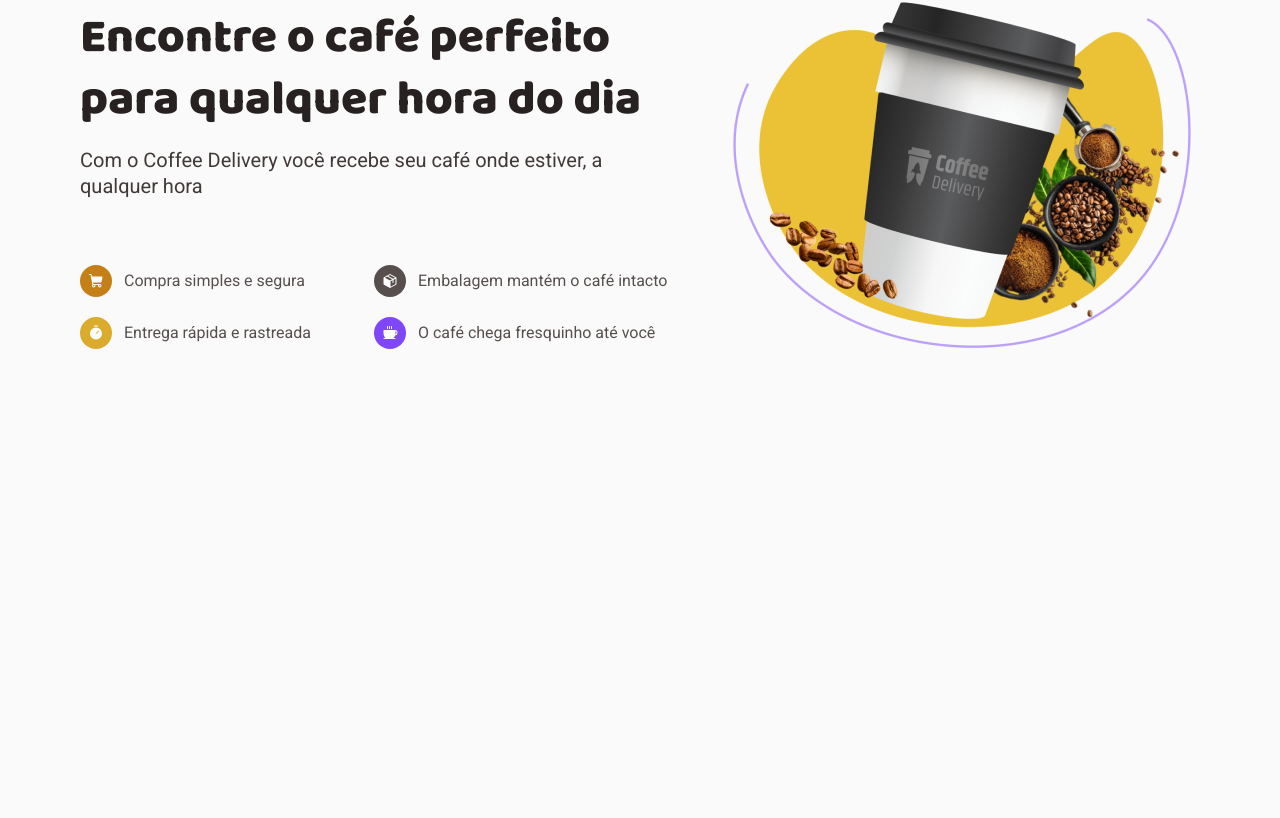
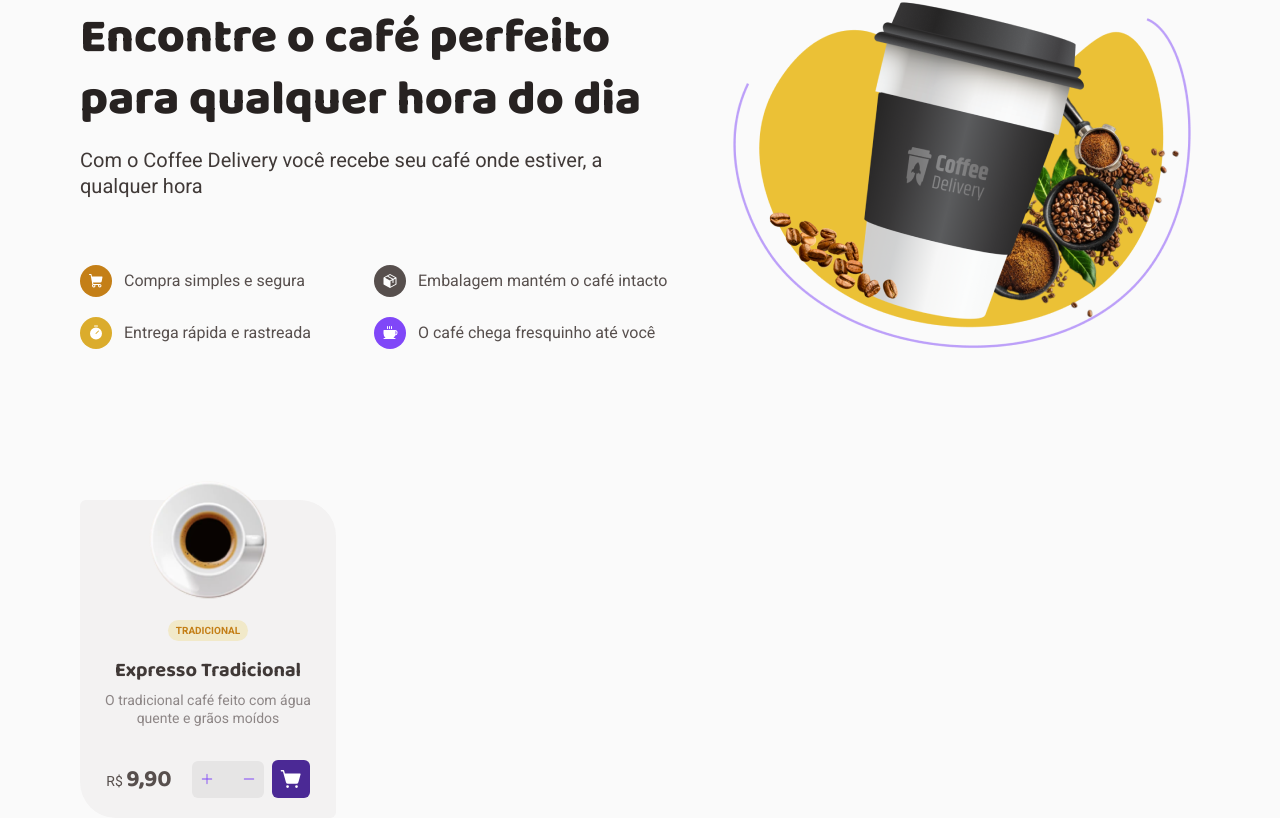
Before and after one commit to bernardodemarco/coffee-delivery, a React (Vite) app: page / in a window 1280 px wide. Shown: the part 204-1022 px from the top of the page. Before the commit the page ends 800 px from the top, so only its background shows below. Built offline with nearby package versions, Linux system fonts and the light colour scheme.

Commit message:
starting CoffeeCard component

```diff
--- /dev/null
+++ b/src/pages/Home/components/CoffeeCard/index.tsx
@@ -0,0 +1,33 @@
+import { Plus, Minus, ShoppingCartSimple } from '@phosphor-icons/react'
+import coffeeImage from './../../../../assets/expresso-tradicional.png'
+import {
+  BuyContainer,
+  Card,
+  IconContainer,
+  InputContainer,
+  Label,
+} from './styles'
+
+export const CoffeeCard = () => {
+  return (
+    <Card>
+      <img src={coffeeImage} alt="" />
+      <Label>Tradicional</Label>
+      <h3>Expresso Tradicional</h3>
+      <p>O tradicional café feito com água quente e grãos moídos</p>
+      <BuyContainer>
+        <span>
+          R$ <strong>9,90</strong>
+        </span>
+        <InputContainer>
+          <Plus size={14} />
+          <input type="number" />
+          <Minus size={14} />
+        </InputContainer>
+        <IconContainer>
+          <ShoppingCartSimple size={22} weight="fill" />
+        </IconContainer>
+      </BuyContainer>
+    </Card>
+  )
+}
--- /dev/null
+++ b/src/pages/Home/components/CoffeeCard/styles.ts
@@ -0,0 +1,120 @@
+import styled from 'styled-components'
+
+export const Card = styled.article`
+  width: 16rem;
+  padding: 0 1.5rem 1.25rem 1.5rem;
+
+  background-color: ${({ theme }) => theme['base-card']};
+  border-radius: 6px 36px;
+
+  display: flex;
+  flex-direction: column;
+  align-items: center;
+
+  img {
+    width: 7.5rem;
+    height: 7.5rem;
+    position: relative;
+    top: -1.25rem;
+  }
+
+  h3 {
+    font-weight: 700;
+    font-size: 1.25rem;
+    line-height: 1.3;
+    text-align: center;
+    color: ${({ theme }) => theme['base-subtitle']};
+    margin-bottom: 0.5rem;
+  }
+
+  p {
+    font-weight: 400;
+    font-size: 0.875rem;
+    line-height: 1.3;
+    text-align: center;
+    color: ${({ theme }) => theme['base-label']};
+  }
+`
+
+export const Label = styled.span`
+  display: flex;
+  justify-content: center;
+  align-items: center;
+
+  margin-bottom: 1rem;
+
+  background-color: ${({ theme }) => theme['yellow-light']};
+  border-radius: 100px;
+  padding: 0.25rem 0.5rem;
+
+  font-weight: 700;
+  font-size: 0.625rem;
+  line-height: 1.3;
+  color: ${({ theme }) => theme['yellow-dark']};
+  text-transform: uppercase;
+`
+
+export const BuyContainer = styled.div`
+  margin-top: 2.0625rem;
+
+  display: flex;
+  align-items: center;
+
+  span {
+    font-weight: 400;
+    font-size: 0.875rem;
+    line-height: 1.3;
+    color: ${({ theme }) => theme['base-text']};
+    margin-right: 1.25rem;
+
+    strong {
+      font-family: 'Baloo 2', cursive;
+      font-family: 800;
+      font-size: 1.5rem;
+      line-height: 1.3;
+      color: ${({ theme }) => theme['base-text']};
+    }
+  }
+`
+
+export const InputContainer = styled.div`
+  display: flex;
+  justify-content: center;
+  align-items: center;
+  gap: 0.25rem;
+  padding: 0.5rem;
+  border-radius: 6px;
+  background-color: ${({ theme }) => theme['base-button']};
+
+  margin-right: 0.5rem;
+
+  input {
+    border: none;
+    background: none;
+    width: 1.25rem;
+
+    font-size: 1rem;
+    font-weight: 400;
+    line-height: 1.3;
+    text-align: center;
+    color: ${({ theme }) => theme['base-title']};
+  }
+
+  svg {
+    color: ${({ theme }) => theme.purple};
+  }
+`
+
+export const IconContainer = styled.div`
+  display: flex;
+  justify-content: center;
+  align-items: center;
+
+  padding: 0.5rem;
+  border-radius: 6px;
+  background-color: ${({ theme }) => theme['purple-dark']};
+
+  svg {
+    color: ${({ theme }) => theme.white};
+  }
+`
--- a/src/pages/Home/index.tsx
+++ b/src/pages/Home/index.tsx
@@ -1,5 +1,11 @@
 import { IntroContent } from './components/IntroContent'
+import { CoffeeCard } from './components/CoffeeCard'
 
 export const Home = () => {
-  return <IntroContent />
+  return (
+    <>
+      <IntroContent />
+      <CoffeeCard />
+    </>
+  )
 }
--- a/src/styles/global.ts
+++ b/src/styles/global.ts
@@ -32,4 +32,14 @@ export const GlobalStyles = createGlobalStyle`
   ::selection {
     background-color: ${({ theme }) => theme['yellow-light']};
   }
+
+  input::-webkit-outer-spin-button,
+  input::-webkit-inner-spin-button {
+    -webkit-appearance: none;
+    margin: 0;
+  }
+
+  input[type=number] {
+    -moz-appearance: textfield;
+  }
 `
```
Also changed, not shown: src/assets/expresso-tradicional.png (added).
